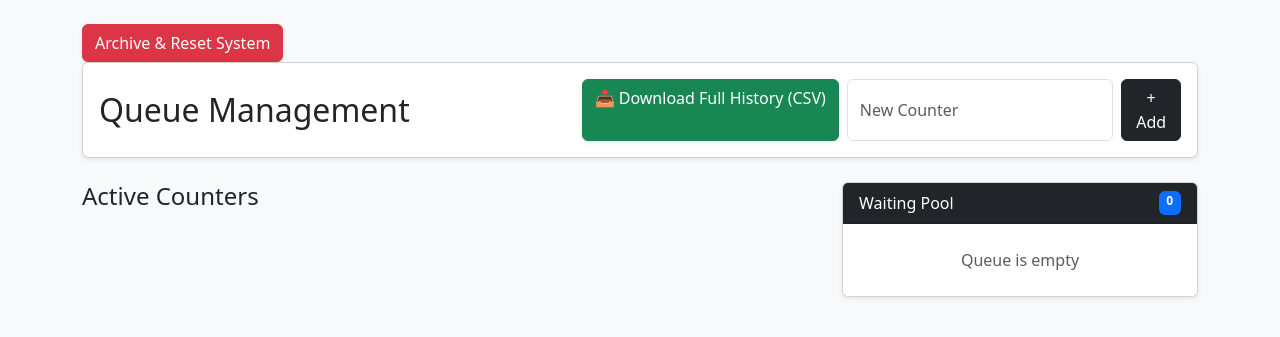
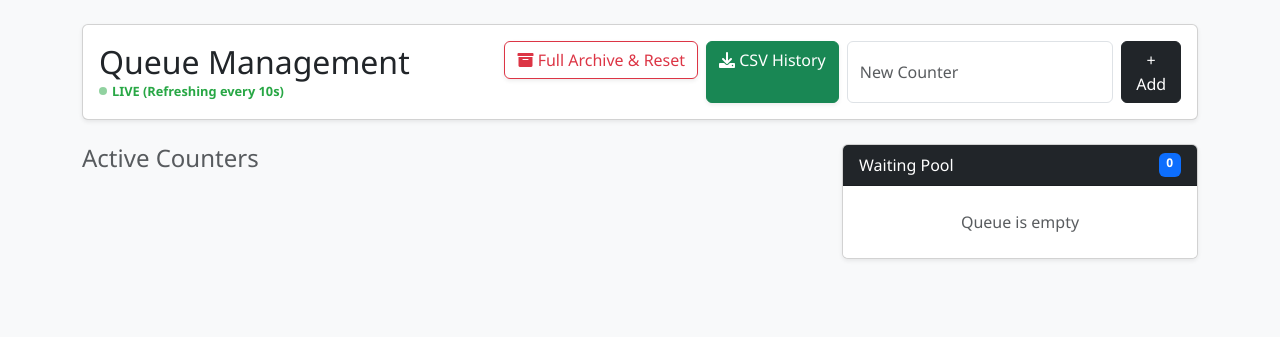
Before and after one commit to 3k100612-max/queue, a Flask app: page /admin in a window 1280 px wide. Shown: the top 337 px of the page. Run offline with Flask 3, Linux system fonts and the light colour scheme; data that the repository does not hold is empty; some libraries are stand-ins or nearby versions.

Commit message:
Update admin.html

```diff
--- a/templates/admin.html
+++ b/templates/admin.html
@@ -2,30 +2,58 @@
 <html lang="en">
 <head>
     <meta charset="UTF-8">
+    <meta name="viewport" content="width=device-width, initial-scale=1">
+    <!-- Auto-refresh every 10 seconds -->
+    <meta id="refresh-meta" http-equiv="refresh" content="10">
     <title>Staff Admin - Management</title>
+
     <link rel="stylesheet" href="https://cdn.jsdelivr.net/npm/bootstrap@5.3.0/dist/css/bootstrap.min.css">
+    <link rel="stylesheet" href="https://cdnjs.cloudflare.com/ajax/libs/font-awesome/6.0.0/css/all.min.css">
+
     <style>
-        body { background-color: #f8f9fa; }
-        .counter-card { border-radius: 12px; transition: 0.3s; position: relative; }
+        body { background-color: #f8f9fa; font-family: 'Segoe UI', Tahoma, Geneva, Verdana, sans-serif; }
+        .counter-card { border-radius: 12px; transition: 0.3s; position: relative; border: none; }
         .counter-card.active { border: 2px solid #28a745; background-color: #f0fff4; }
-        .btn-delete { position: absolute; top: 10px; right: 10px; color: #dc3545; text-decoration: none; font-size: 1.2rem; }
+
+        /* Professional Delete Button */
+        .btn-delete {
+            position: absolute; top: 12px; right: 12px;
+            color: #dc3545; text-decoration: none;
+            font-size: 1.2rem; opacity: 0.4; transition: 0.2s;
+        }
+        .btn-delete:hover { opacity: 1; transform: scale(1.1); }
+
+        .live-indicator { font-size: 0.8rem; color: #28a745; display: flex; align-items: center; gap: 5px; font-weight: bold; }
+        .dot { height: 8px; width: 8px; background-color: #28a745; border-radius: 50%; display: inline-block; animation: blink 1s infinite; }
+        @keyframes blink { 0% { opacity: 1; } 50% { opacity: 0.3; } 100% { opacity: 1; } }
     </style>
 </head>
 <body class="p-4">
     <div class="container">
-           <!-- Inside your header card, near the Add Counter form -->
-        <form action="/safe_reset" method="POST" onsubmit="return confirm('This will ARCHIVE all current data and RESET the queue. Continue?')">
-            <button type="submit" class="btn btn-danger shadow-sm">
-            <i class="fas fa-history"></i> Archive & Reset System
-            </button>
-        </form>
+        <!-- Main Header Card -->
         <div class="card shadow-sm mb-4">
             <div class="card-body d-flex justify-content-between align-items-center flex-wrap gap-3">
-                <h2 class="mb-0">Queue Management</h2>
+                <div>
+                    <h2 class="mb-0">Queue Management</h2>
+                    <div class="live-indicator">
+                        <span class="dot"></span> LIVE (Refreshing every 10s)
+                    </div>
+                </div>
+
                 <div class="d-flex gap-2">
-                    <a href="/export_history" class="btn btn-success shadow-sm">📥 Download Full History (CSV)</a>
+                    <!-- Global Archive & Reset -->
+                    <form action="/safe_reset" method="POST" onsubmit="return confirm('WARNING: This will ARCHIVE all current data to the history database and RESET the queue. Continue?')">
+                        <button type="submit" class="btn btn-outline-danger shadow-sm">
+                            <i class="fas fa-archive"></i> Full Archive & Reset
+                        </button>
+                    </form>
+
+                    <a href="/export_history" class="btn btn-success shadow-sm">
+                        <i class="fas fa-download"></i> CSV History
+                    </a>
+
                     <form action="/add_counter" method="POST" class="d-flex gap-2">
-                        <input type="text" name="counter_name" class="form-control" placeholder="New Counter" required>
+                        <input type="text" name="counter_name" id="counterInput" class="form-control" placeholder="New Counter" required>
                         <button type="submit" class="btn btn-dark">+ Add</button>
                     </form>
                 </div>
@@ -33,15 +61,23 @@
         </div>
 
         <div class="row">
+            <!-- Active Counters -->
             <div class="col-md-8">
-                <h4 class="mb-3">Active Counters</h4>
+                <h4 class="mb-3 text-muted">Active Counters</h4>
                 <div class="row">
                     {% for c in activity %}
                     <div class="col-md-6 mb-4">
                         <div class="card counter-card h-100 shadow-sm {% if c.customer_name %}active{% endif %}">
-                            <a href="/delete_counter/{{ c.counter_id }}" class="btn-delete" onclick="return confirm('Delete counter?')">&times;</a>
+
+                            <!-- UPDATED DELETE LOGIC: Prompts about archiving -->
+                            <a href="/delete_counter/{{ c.counter_id }}"
+                               class="btn-delete"
+                               onclick="return confirm('Are you sure you want to delete {{ c.counter_name }}? \n\nNote: Any active service data for this counter will be moved to the Archive first.')">
+                               <i class="fas fa-times-circle"></i>
+                            </a>
+
                             <div class="card-body text-center">
-                                <h5 class="card-title text-muted">{{ c.counter_name }}</h5>
+                                <h5 class="card-title text-muted small text-uppercase">{{ c.counter_name }}</h5>
                                 <hr>
                                 {% if c.customer_name %}
                                     <h3 class="fw-bold text-success">{{ c.customer_name }}</h3>
@@ -59,6 +95,7 @@
                 </div>
             </div>
 
+            <!-- Waiting Pool -->
             <div class="col-md-4">
                 <div class="card shadow-sm">
                     <div class="card-header bg-dark text-white d-flex justify-content-between">
@@ -70,7 +107,7 @@
                         <div class="list-group-item d-flex justify-content-between align-items-center">
                             <div>
                                 <strong>{{ p.customer_name }}</strong><br>
-                                <small class="text-muted">Joined: {{p.formatted_time}}</small>
+                                <small class="text-muted"><i class="far fa-clock"></i> {{p.formatted_time}}</small>
                             </div>
                             <span class="badge bg-secondary">#{{ p.id }}</span>
                         </div>
@@ -82,5 +119,19 @@
             </div>
         </div>
     </div>
+
+    <script>
+        // Disable auto-refresh while the user is typing to prevent losing text
+        const counterInput = document.getElementById('counterInput');
+        const refreshMeta = document.getElementById('refresh-meta');
+
+        counterInput.addEventListener('focus', () => {
+            refreshMeta.setAttribute('content', '999999');
+        });
+
+        counterInput.addEventListener('blur', () => {
+            refreshMeta.setAttribute('content', '10');
+        });
+    </script>
 </body>
 </html>
```
